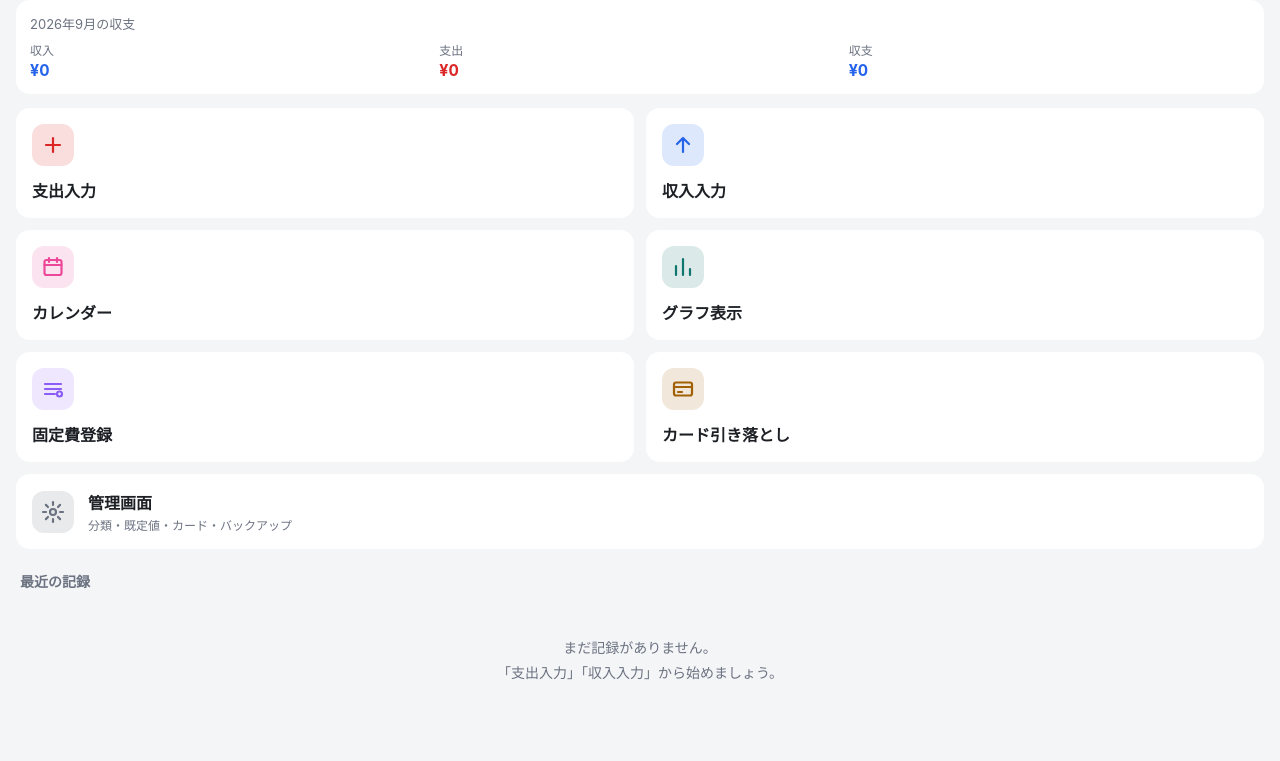
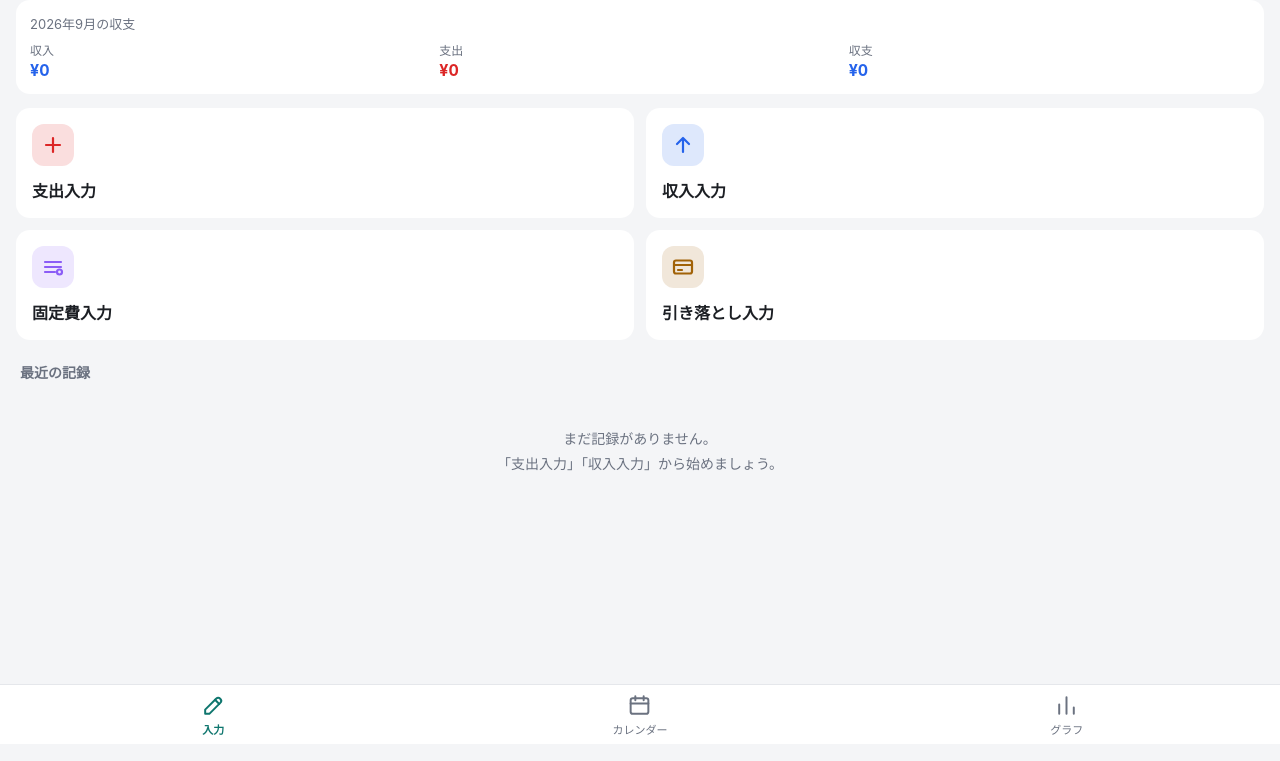
Before and after one commit to shunsuke676s/kakeibo, a plain HTML site: page index.html in a window 1280 px wide. Shown: the part 56-817 px from the top of the page. Drawn offline with Linux system fonts and the light colour scheme.

Commit message:
Add files via upload

```diff
--- a/app.js
+++ b/app.js
@@ -122,12 +122,12 @@ function majorColor(name) {
 
 /* ================= 画面遷移 ================= */
 let currentScreen = 'home';
-let prevHash = '#/';
-let lastHash = location.hash || '#/';
+const TAB_SCREENS = ['home', 'calendar', 'graph'];
+// 画面の履歴（タブの画面に来たらリセット）。「戻る」で1つ前の画面に戻る
+let navStack = [];
 
 function route() {
-  const hash = location.hash || '#/';
-  if (hash !== lastHash) { prevHash = lastHash; lastHash = hash; }
+  const hash = location.hash && location.hash !== '#' ? location.hash : '#/';
   const [name, arg] = hash.replace(/^#\/?/, '').split('/');
 
   let screen = 'home', title = '家計簿';
@@ -143,13 +143,22 @@ function route() {
   else if (name === 'fixed') { screen = 'fixed'; title = '固定費'; openFixedForm(null); }
   else if (name === 'calendar') { screen = 'calendar'; title = 'カレンダー'; }
 
+  const isTab = TAB_SCREENS.includes(screen);
+  if (isTab) navStack = [screen === 'home' ? '#/' : hash];
+  else if (navStack.length >= 2 && navStack[navStack.length - 2] === hash) navStack.pop();
+  else if (navStack[navStack.length - 1] !== hash) navStack.push(hash);
+
+  const changed = currentScreen !== screen;
   currentScreen = screen;
   for (const s of ['home', 'entry', 'graph', 'settings', 'card', 'fixed', 'calendar']) $('#screen-' + s).hidden = s !== screen;
   $('#title').textContent = title;
-  $('#backBtn').hidden = screen === 'home';
-  $('#backBtn').textContent = backToPrev(name, arg) ? '‹ 戻る' : '‹ ホーム';
+  $('#backBtn').hidden = isTab;
+  $('#tabbar').hidden = !isTab;
+  document.body.classList.toggle('has-tabbar', isTab);
+  document.querySelectorAll('#tabbar a').forEach((a) => a.classList.toggle('active', a.dataset.tab === screen));
+  $('#gearBtn').classList.toggle('active', screen === 'settings');
   renderCurrent();
-  window.scrollTo(0, 0);
+  if (changed || !isTab) window.scrollTo(0, 0);
 }
 
 function renderCurrent() {
@@ -162,12 +171,8 @@ function renderCurrent() {
   else if (currentScreen === 'calendar') renderCalendar();
 }
 
-// 編集画面・日付指定の入力画面からは、元の画面（グラフやカレンダーなど）へ戻る
-const backToPrev = (name, arg) => name === 'edit' || ((name === 'expense' || name === 'income') && !!arg);
-
 function goBack() {
-  const [name, arg] = location.hash.replace(/^#\/?/, '').split('/');
-  location.hash = backToPrev(name, arg) && prevHash && !prevHash.startsWith('#/edit') && prevHash !== location.hash ? prevHash : '#/';
+  location.hash = navStack.length >= 2 ? navStack[navStack.length - 2] : '#/';
 }
 
 /* ================= 明細リスト（共通） ================= */
@@ -956,6 +961,12 @@ function toast(msg) {
 /* ================= イベント ================= */
 window.addEventListener('hashchange', route);
 $('#backBtn').addEventListener('click', goBack);
+$('#gearBtn').addEventListener('click', (e) => { if (currentScreen === 'settings') e.preventDefault(); });
+// 表示中のタブをもう一度押したら先頭までスクロール
+$('#tabbar').addEventListener('click', (e) => {
+  const a = e.target.closest('a[data-tab]');
+  if (a && a.dataset.tab === currentScreen) { e.preventDefault(); window.scrollTo({ top: 0, behavior: 'smooth' }); }
+});
 
 // 入力画面
 $('#fMajor').addEventListener('change', (e) => {
--- a/index.html
+++ b/index.html
@@ -20,7 +20,7 @@
 <header class="topbar">
   <div class="topbar-side"><button id="backBtn" class="back" type="button" hidden>‹ 戻る</button></div>
   <h1 id="title">家計簿</h1>
-  <div class="topbar-side"></div>
+  <div class="topbar-side right"><a id="gearBtn" class="gear" href="#/settings" aria-label="管理画面"><svg viewBox="0 0 24 24" aria-hidden="true"><path d="M12 15.2a3.2 3.2 0 1 0 0-6.4 3.2 3.2 0 0 0 0 6.4Z"/><path d="M19.4 13.5a7.6 7.6 0 0 0 0-3l2-1.6-2-3.4-2.4 1a7.5 7.5 0 0 0-2.6-1.5L14 2.5h-4l-.4 2.5a7.5 7.5 0 0 0-2.6 1.5l-2.4-1-2 3.4 2 1.6a7.6 7.6 0 0 0 0 3l-2 1.6 2 3.4 2.4-1a7.5 7.5 0 0 0 2.6 1.5l.4 2.5h4l.4-2.5a7.5 7.5 0 0 0 2.6-1.5l2.4 1 2-3.4-2-1.6Z"/></svg></a></div>
 </header>
 
 <main>
@@ -46,25 +46,13 @@
         <span class="menu-ico"><svg viewBox="0 0 24 24"><path d="M12 19V5M6 11l6-6 6 6"/></svg></span>
         <span class="menu-name">収入入力</span>
       </a>
-      <a class="menu-tile" href="#/calendar" style="--c: #ec4899">
-        <span class="menu-ico"><svg viewBox="0 0 24 24"><rect x="3.5" y="5" width="17" height="15" rx="2"/><path d="M3.5 10h17M8 3v4M16 3v4"/></svg></span>
-        <span class="menu-name">カレンダー</span>
-      </a>
-      <a class="menu-tile" href="#/graph" style="--c: var(--accent)">
-        <span class="menu-ico"><svg viewBox="0 0 24 24"><path d="M5 20V11M12 20V4M19 20v-6"/></svg></span>
-        <span class="menu-name">グラフ表示</span>
-      </a>
       <a class="menu-tile" href="#/fixed" style="--c: #8b5cf6">
         <span class="menu-ico"><svg viewBox="0 0 24 24"><path d="M4 7h16M4 12h16M4 17h10"/><circle cx="18.5" cy="17" r="2.5"/></svg></span>
-        <span class="menu-name">固定費登録</span>
+        <span class="menu-name">固定費入力</span>
       </a>
       <a class="menu-tile" href="#/card" style="--c: #a16207">
         <span class="menu-ico"><svg viewBox="0 0 24 24"><rect x="3" y="5.5" width="18" height="13" rx="2"/><path d="M3 10h18M7 15h4"/></svg></span>
-        <span class="menu-name">カード引き落とし</span>
-      </a>
-      <a class="menu-tile wide" href="#/settings" style="--c: var(--sub)">
-        <span class="menu-ico"><svg viewBox="0 0 24 24"><circle cx="12" cy="12" r="3"/><path d="M12 2v3M12 19v3M2 12h3M19 12h3M4.9 4.9 7 7M17 17l2.1 2.1M4.9 19.1 7 17M17 7l2.1-2.1"/></svg></span>
-        <span class="menu-name">管理画面<span class="menu-sub">分類・既定値・カード・バックアップ</span></span>
+        <span class="menu-name">引き落とし入力</span>
       </a>
     </nav>
 
@@ -219,6 +207,21 @@
   </section>
 </main>
 
+<nav class="tabbar" id="tabbar" hidden>
+  <a href="#/" data-tab="home">
+    <svg viewBox="0 0 24 24" aria-hidden="true"><path d="M4 20h4l10.5-10.5a2.1 2.1 0 0 0-4-4L4 16v4Z"/><path d="M13.5 6.5l4 4"/></svg>
+    <span>入力</span>
+  </a>
+  <a href="#/calendar" data-tab="calendar">
+    <svg viewBox="0 0 24 24" aria-hidden="true"><rect x="3.5" y="5" width="17" height="15" rx="2"/><path d="M3.5 10h17M8 3v4M16 3v4"/></svg>
+    <span>カレンダー</span>
+  </a>
+  <a href="#/graph" data-tab="graph">
+    <svg viewBox="0 0 24 24" aria-hidden="true"><path d="M5 20V11M12 20V4M19 20v-6"/></svg>
+    <span>グラフ</span>
+  </a>
+</nav>
+
 <div id="toast" class="toast" role="status" aria-live="polite"></div>
 
 <script src="app.js"></script>
--- a/style.css
+++ b/style.css
@@ -268,6 +268,26 @@ main { padding: 0 16px; }
 .cal-day-head h2 { margin: 0; font-size: 15px; }
 .cal-day-head strong { color: var(--expense); font-variant-numeric: tabular-nums; }
 
+/* ---------- gear / tab bar ---------- */
+.topbar-side.right { justify-content: flex-end; }
+.gear { width: 44px; height: 44px; display: grid; place-items: center; color: var(--sub); border-radius: 50%; }
+.gear svg { width: 24px; height: 24px; fill: none; stroke: currentColor; stroke-width: 1.8; stroke-linejoin: round; }
+.gear.active { color: var(--accent); }
+.gear:active { background: color-mix(in srgb, var(--sub) 15%, transparent); }
+.tabbar {
+  position: fixed; left: 0; right: 0; bottom: 0; z-index: 10;
+  display: grid; grid-template-columns: repeat(3, 1fr);
+  background: color-mix(in srgb, var(--card) 97%, transparent);
+  -webkit-backdrop-filter: blur(12px); backdrop-filter: blur(12px);
+  border-top: 1px solid var(--line);
+  padding-bottom: env(safe-area-inset-bottom);
+}
+.tabbar a { display: flex; flex-direction: column; align-items: center; gap: 3px; padding: 8px 0 7px; font-size: 11px; color: var(--sub); }
+.tabbar svg { width: 25px; height: 25px; fill: none; stroke: currentColor; stroke-width: 1.9; stroke-linecap: round; stroke-linejoin: round; }
+.tabbar a.active { color: var(--accent); font-weight: 600; }
+body.has-tabbar { padding-bottom: calc(84px + env(safe-area-inset-bottom)); }
+body.has-tabbar .toast { bottom: calc(76px + env(safe-area-inset-bottom)); }
+
 /* ---------- toast ---------- */
 .toast {
   border: 1px solid rgba(255, 255, 255, .15);
--- a/sw.js
+++ b/sw.js
@@ -1,6 +1,6 @@
 // オフライン対応用のService Worker
 // キャッシュ済みの画面をすぐ表示し、裏で最新版を取得して次回起動時に反映する
-const CACHE = 'kakeibo-v5';
+const CACHE = 'kakeibo-v6';
 const ASSETS = [
   './',
   './index.html',
```
